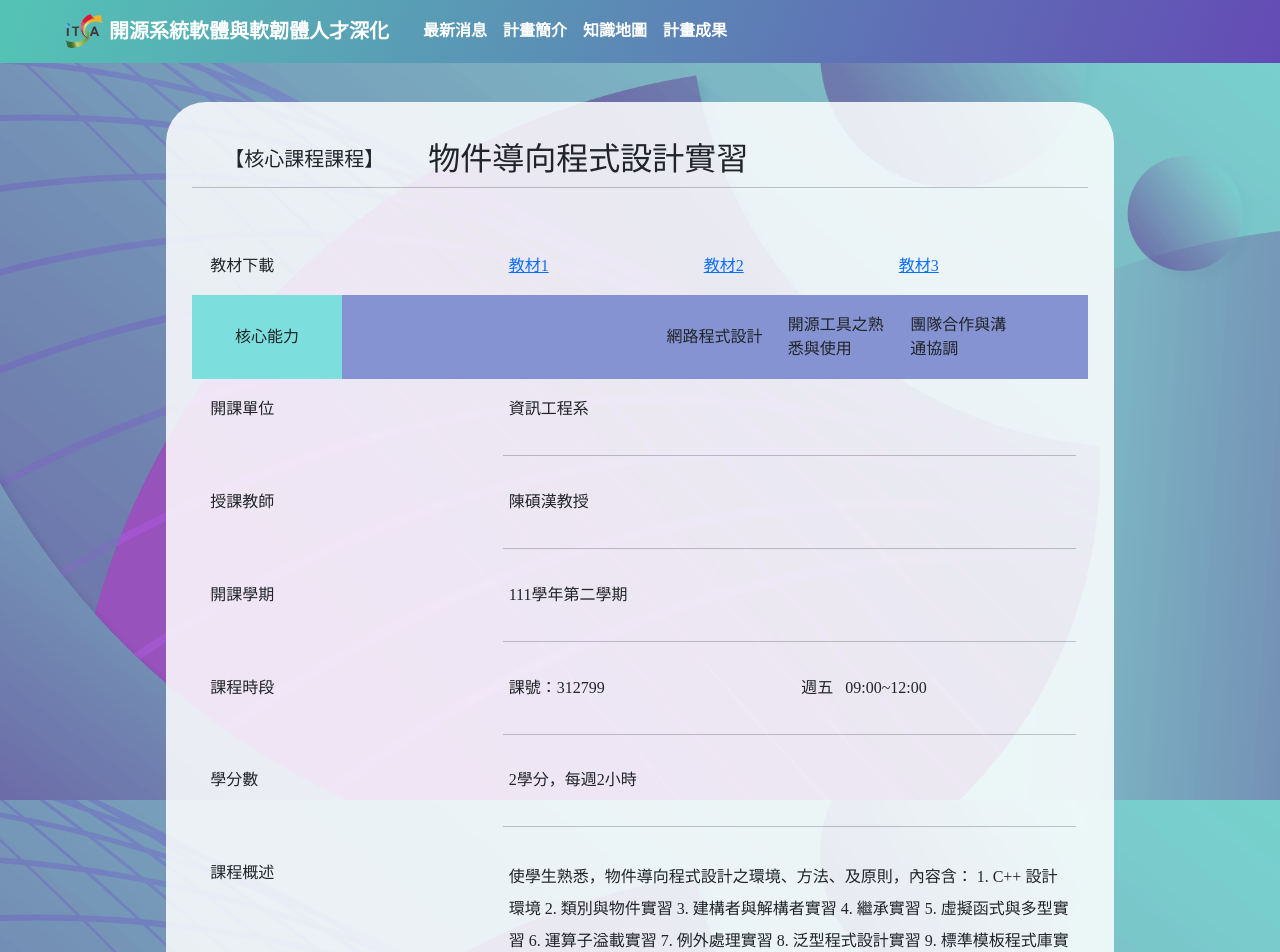
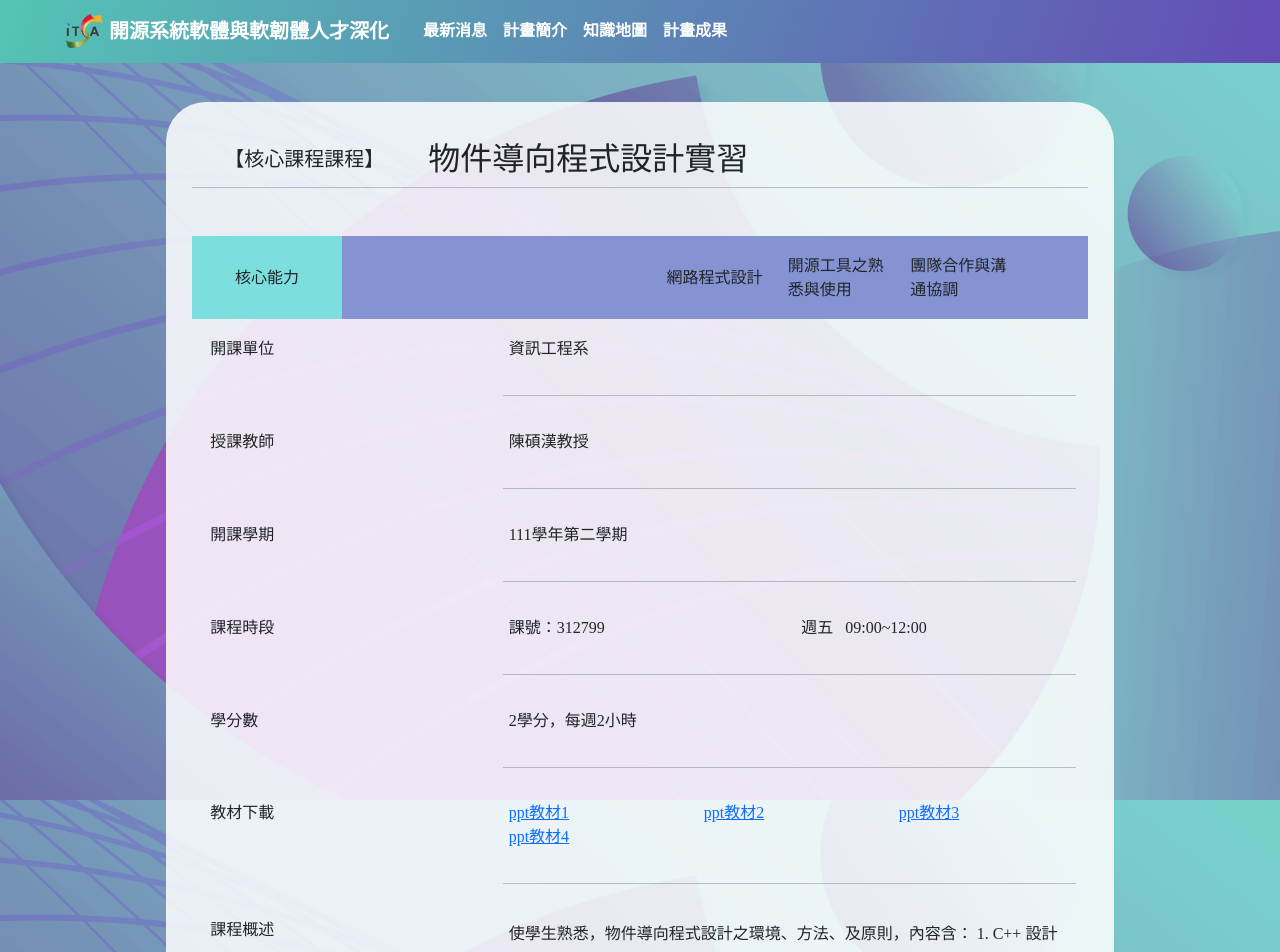
Before and after one commit to KatoToyoki/ITSA-C, a React (Create React App) app: page /map/course/00 in a window 1280 px wide. Shown: the top 952 px of the page. Built offline with nearby package versions, Linux system fonts and the light colour scheme.

Commit message:
change download material position

```diff
--- a/src/data/map_data.js
+++ b/src/data/map_data.js
@@ -41,15 +41,19 @@ export const course_map = [
                 lecturer: "陳碩漢教授",
                 material: [
                     {
-                        title: "教材1",
+                        title: "ppt教材1",
                         data_link: ""
                     },
                     {
-                        title: "教材2",
+                        title: "ppt教材2",
                         data_link: ""
                     },
                     {
-                        title: "教材3",
+                        title: "ppt教材3",
+                        data_link: ""
+                    },
+                    {
+                        title: "ppt教材4",
                         data_link: ""
                     }
                 ]
--- a/src/pages/CourseEach.js
+++ b/src/pages/CourseEach.js
@@ -77,27 +77,13 @@ export default function CourseEach() {
                             {data.course_name}
                         </h2>
                     </Col>
-                    <hr></hr>
+                    <hr />
+
                     <Col sm={12} className='orange_word'>
                         <p><b>{data.course_depiction}</b></p>
                     </Col>
                     <Col sm={12}>
                         <p>{data.note}</p>
-                    </Col>
-
-                    <Col sm={4} className='inside'>
-                        教材下載
-                    </Col>
-                    <Col sm={8} className='inside'>
-                        <Row>
-                            {data.material.map((each) => {
-                                return (
-                                    <Col xs={4}>
-                                        <a href={each.data_link} download>{each.title}</a>
-                                    </Col>
-                                );
-                            })}
-                        </Row>
                     </Col>
 
                     <Col sm={2} className='light_green inside center'>
@@ -202,6 +188,25 @@ export default function CourseEach() {
                     </Col>
 
                     <Col sm={4} className='inside'>
+                        教材下載
+                    </Col>
+                    <Col sm={8} className='inside'>
+                        <Row>
+                            {data.material.map((each) => {
+                                return (
+                                    <Col xs={4}>
+                                        <a href={each.data_link} download>{each.title}</a>
+                                    </Col>
+                                );
+                            })}
+                        </Row>
+                    </Col>
+                    <Col sm={12} md={4}></Col>
+                    <Col sm={12} md={8}>
+                        <hr />
+                    </Col>
+
+                    <Col sm={4} className='inside'>
                         課程概述
                     </Col>
                     <Col sm={8} className='inside'>
```
